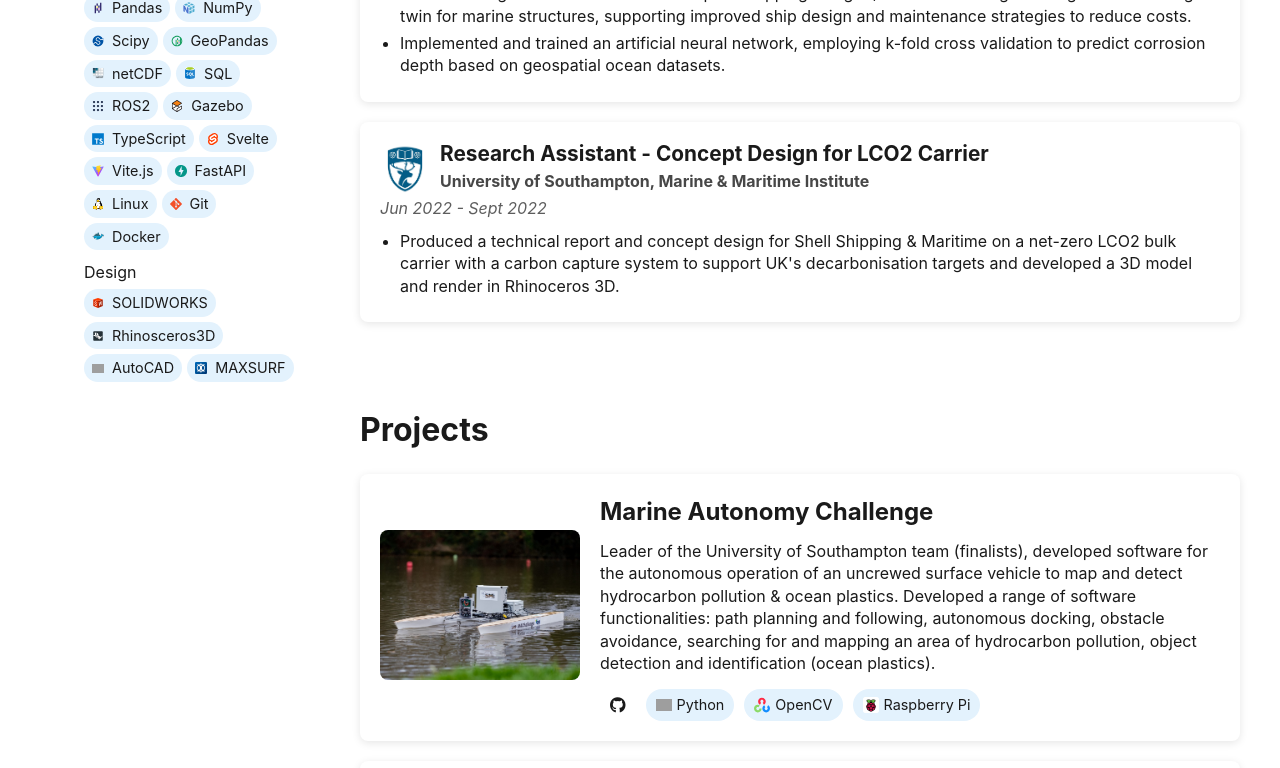
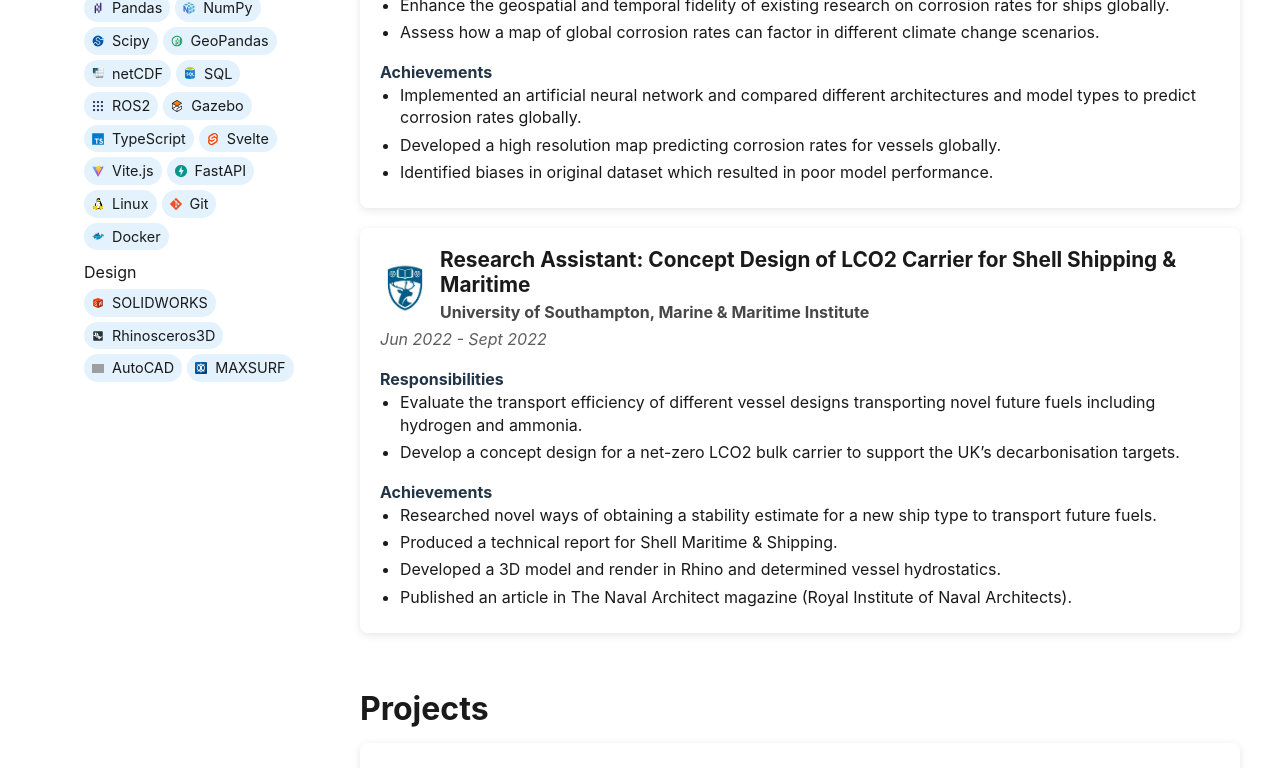
Before and after one commit to Nefelie/portfolio-app, a Svelte app: page / in a window 1280 px wide. Shown: the part 840-1608 px from the top of the page. Built offline with nearby package versions, Linux system fonts and the light colour scheme; grey boxes are pictures that could not be loaded.

Commit message:
added work responsibilities and achievements

```diff
--- a/src/App.svelte
+++ b/src/App.svelte
@@ -147,20 +147,34 @@
     period: "Jul 2023 - Aug 2023",
     logo: "/portfolio-app/public/assets/icons/UoS.jpg",
     responsibilities: [
-        "Generated a global marine corrosion map for shipping using AI/machine learning for integration into a digital twin for marine structures, supporting improved ship design and maintenance strategies to reduce costs.",
-        "Implemented and trained an artificial neural network, employing k-fold cross validation to predict corrosion depth based on geospatial ocean datasets."
+      "Work with geospatial ocean datasets to tackle the multi-variate challenge of corrosion prediction for integration into a digital twin for marine structures.",
+      "Enhance the geospatial and temporal fidelity of existing research on corrosion rates for ships globally.",
+      "Assess how a map of global corrosion rates can factor in different climate change scenarios."
+    ],
+    achievements: [
+      "Implemented an artificial neural network and compared different architectures and model types to predict corrosion rates globally.",
+      "Developed a high resolution map predicting corrosion rates for vessels globally.",
+      "Identified biases in original dataset which resulted in poor model performance."
     ]
   },
   {
-      title: "Research Assistant - Concept Design for LCO2 Carrier",
+    title: "Research Assistant: Concept Design of LCO2 Carrier for Shell Shipping & Maritime",
     company: "University of Southampton, Marine & Maritime Institute",
     period: "Jun 2022 - Sept 2022",
     logo: "/portfolio-app/public/assets/icons/UoS.jpg",
     responsibilities: [
-        "Produced a technical report and concept design for Shell Shipping & Maritime on a net-zero LCO2 bulk carrier with a carbon capture system to support UK's decarbonisation targets and developed a 3D model and render in Rhinoceros 3D."
+      "Evaluate the transport efficiency of different vessel designs transporting novel future fuels including hydrogen and ammonia.",
+      "Develop a concept design for a net-zero LCO2 bulk carrier to support the UK’s decarbonisation targets."
+    ],
+    achievements: [
+      "Researched novel ways of obtaining a stability estimate for a new ship type to transport future fuels.",
+      "Produced a technical report for Shell Maritime & Shipping.",
+      "Developed a 3D model and render in Rhino and determined vessel hydrostatics.",
+      "Published an article in The Naval Architect magazine (Royal Institute of Naval Architects)."
     ]
   }
 ];
+
 </script>
 
 <div class="navbar">
@@ -278,16 +292,23 @@
                 </div>
               </div>
               <p class="period">{exp.period}</p>
-
             {/if}
+            <h5>Responsibilities</h5>
             <ul>
               {#each exp.responsibilities as responsibility}
                 <li>{responsibility}</li>
               {/each}
             </ul>
+            <h5>Achievements</h5>
+            <ul>
+              {#each exp.achievements as achievement}
+                <li>{achievement}</li>
+              {/each}
+            </ul>
           </div>
         {/each}
       </section>
+
 
 
 
@@ -343,15 +364,16 @@
     margin: 0;
     padding: 0;
     box-sizing: border-box;
+
   }
 
   :root {
     /* Dark mode colors */
     --bg-color: #1a1a1a;
     --text-color: #ffffff;
-    --navbar-bg: #000000;
+    --navbar-bg: #151515;
     --navbar-text: #ffffff;
-    --project-bg: #494848;
+    --project-bg: #323232;
     --button-bg: #4a4a4a;
     --button-hover: #5c5c5c;
     --skill-tag-bg: #c7e2ff;
@@ -560,14 +582,7 @@
     box-sizing: border-box;
   }
 
-  /* Projects Section */
-  #projects {
-    padding: 2rem 20px;
-    display: flex;
-    flex-direction: column;
-    align-items: left;
 
-  }
 
   #projects h2 {
     font-size: 2rem;
@@ -697,26 +712,34 @@
   }
 
 
-  #education, #experience {
-    padding: 2rem 20px;
+  #education, #experience, #projects {
+    padding: 1rem 20px; /* First value vertical padding*/
     display: flex;
     flex-direction: column;
     align-items: left;
     max-width: 1200px;
     width: 100%;
+    margin-bottom: 0px; /* Adjust this value to reduce or increase space between sections */
   }
 
-  #education h2, #experience h2 {
+
+
+  #education h2, #experience h2, #projects h2 {
     font-size: 2rem;
-    margin-bottom: 20px;
+    margin-bottom: 10px;
     text-align: left;
     color: var(--text-color);
+  }
+
+
+  .education-section, .work-experience-section, .projects-section {
+    margin-bottom: 10px; /* Adjust this value to reduce or increase space between sections */
   }
 
   .experience-item {
     background-color: var(--project-bg);
     padding: 20px;
-    margin-bottom: 20px;
+    margin-bottom: 20px; /* space between individual experience items */
     border-radius: 8px;
     box-shadow: 0 2px 8px rgba(0, 0, 0, 0.1);
     text-align: left;
@@ -785,7 +808,11 @@
     border-radius: 4px; /* Optional: Rounded corners */
   }
 
-
+  h5 {
+    font-size: 1.0em;  /* Slightly larger than the default font size */
+    font-weight: bold;
+    margin-top: 1rem;
+  }
 
 
   /* Media Queries */
```
Lines whose indentation alone changed are shown as unchanged.
